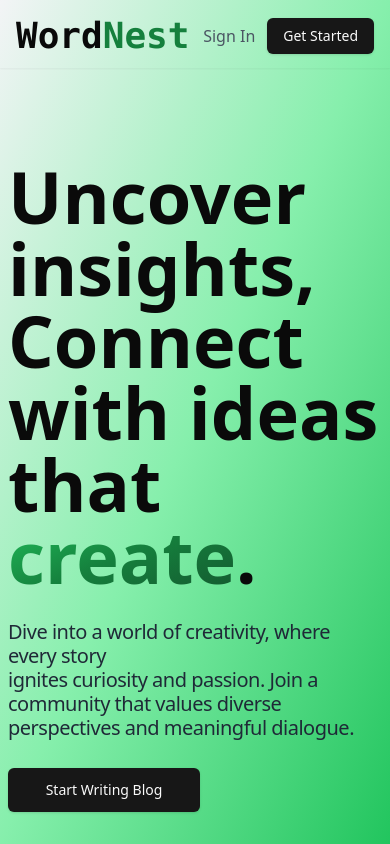
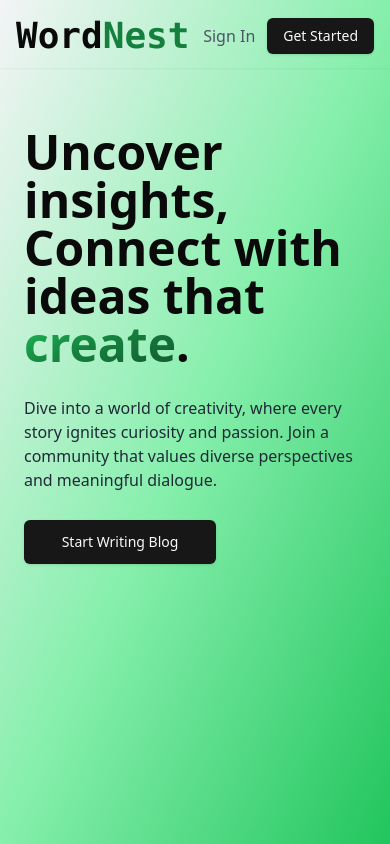
Before and after one commit to riazahmedshah/blogmedium, a React (Vite) app in the folder frontend/: page / in a window 390 px wide. Built offline with nearby package versions, Linux system fonts and the light colour scheme; what tailwindcss-motion would draw is missing.

Commit message:
added logout feature

```diff
--- a/frontend/src/components/Appbar.tsx
+++ b/frontend/src/components/Appbar.tsx
@@ -1,5 +1,3 @@
-/* eslint-disable @typescript-eslint/no-unused-vars */
-
 
 import { useContext } from "react"
 import { Link, useLocation } from "react-router-dom"
@@ -7,7 +5,6 @@ import UserContext from "./UserContext"
 import { DropdownMenu, DropdownMenuContent, DropdownMenuItem, DropdownMenuLabel, DropdownMenuSeparator, DropdownMenuTrigger } from "./ui/dropdown-menu";
 import { Button, buttonVariants } from "./ui/button";
 import { User2 } from "lucide-react";
-// import { Avatar } from "./BlogCard";
 
 
 
@@ -22,10 +19,10 @@ const Appbar = () => {
 
   const {loggedInUser, setLoggedInUser} = useContext(UserContext);
 
-  // function removeToken() {
-  //   localStorage.removeItem('token');
-  //   setLoggedInUser(null);  // Update state to reflect the logged-out status
-  // }
+  function removeToken() {
+    localStorage.removeItem('token');
+    setLoggedInUser(null);  // Update state to reflect the logged-out status
+  }
 
 
 
@@ -54,7 +51,7 @@ const Appbar = () => {
                 <DropdownMenuContent>
                   <DropdownMenuLabel>My Account</DropdownMenuLabel>
                   <DropdownMenuSeparator/>
-                  <DropdownMenuItem>Logout</DropdownMenuItem>
+                  <DropdownMenuItem onClick={removeToken}>Logout</DropdownMenuItem>
                   <DropdownMenuItem>Profile</DropdownMenuItem>
                 </DropdownMenuContent>
               </DropdownMenu>
--- a/frontend/src/components/FullBlog.tsx
+++ b/frontend/src/components/FullBlog.tsx
@@ -6,9 +6,9 @@ export const FullBlog = ({blog} : {blog : Blog}) => {
     return(
         <div>
             <div className="flex justify-center">
-                <div className="grid grid-cols-12 px-10 w-full  max-w-screen-xl pt-12">
+                <div className="grid md:grid-cols-12 px-10 w-full space-y-10  max-w-screen-xl py-12">
                     <div className="col-span-8">
-                        <div className="text-5xl font-extrabold">
+                        <div className="md:text-5xl text-4xl  font-extrabold">
                             {blog.title}
                         </div>
                         <div className="text-slate-500 pt-2">
--- a/frontend/src/pages/Home.tsx
+++ b/frontend/src/pages/Home.tsx
@@ -94,16 +94,16 @@ const Home = () => {
             </div>}
         </nav>
       </header>
-    <div className="absolute pt-40 min-h-screen w-full from-gray-100 via-green-300 to-green-500 bg-gradient-to-br container mx-auto px-2 xl:px-28">
+    <div className="absolute md:pt-40 pt-32 min-h-screen w-full from-gray-100 via-green-300 to-green-500 bg-gradient-to-br container mx-auto px-6 xl:px-28">
       <div className="flex flex-col max-w-screen-lg justify-center mx-auto">
         <div>
-          <h1 className="text-7xl mb-7 font-bold tracking-normal">
+          <h1 className="md:text-7xl text-5xl  mb-7 font-bold tracking-normal">
             Uncover insights,<br />
             Connect with ideas that <AnimatedText />.
           </h1>
-          <h3 className="text-gray-800 text-xl tracking-tight leading-6 mb-7">
-            Dive into a world of creativity, where every story <br />ignites
-            curiosity and passion. Join a community that values diverse <br />
+          <h3 className="text-gray-800 md:text-xl md:max-w-md max-w-lg text-base tracking-normal mb-7">
+            Dive into a world of creativity, where every story ignites
+            curiosity and passion. Join a community that values diverse
             perspectives and meaningful dialogue.
           </h3>
           <Link to="/publish">
```
